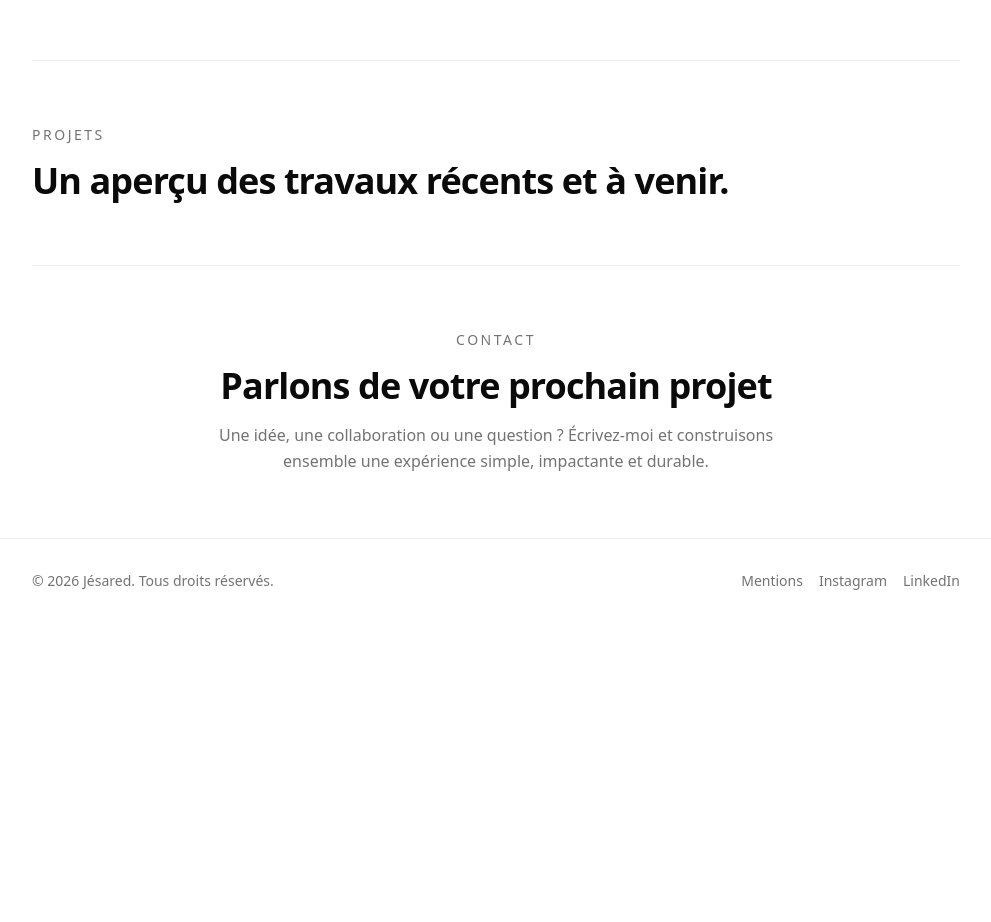
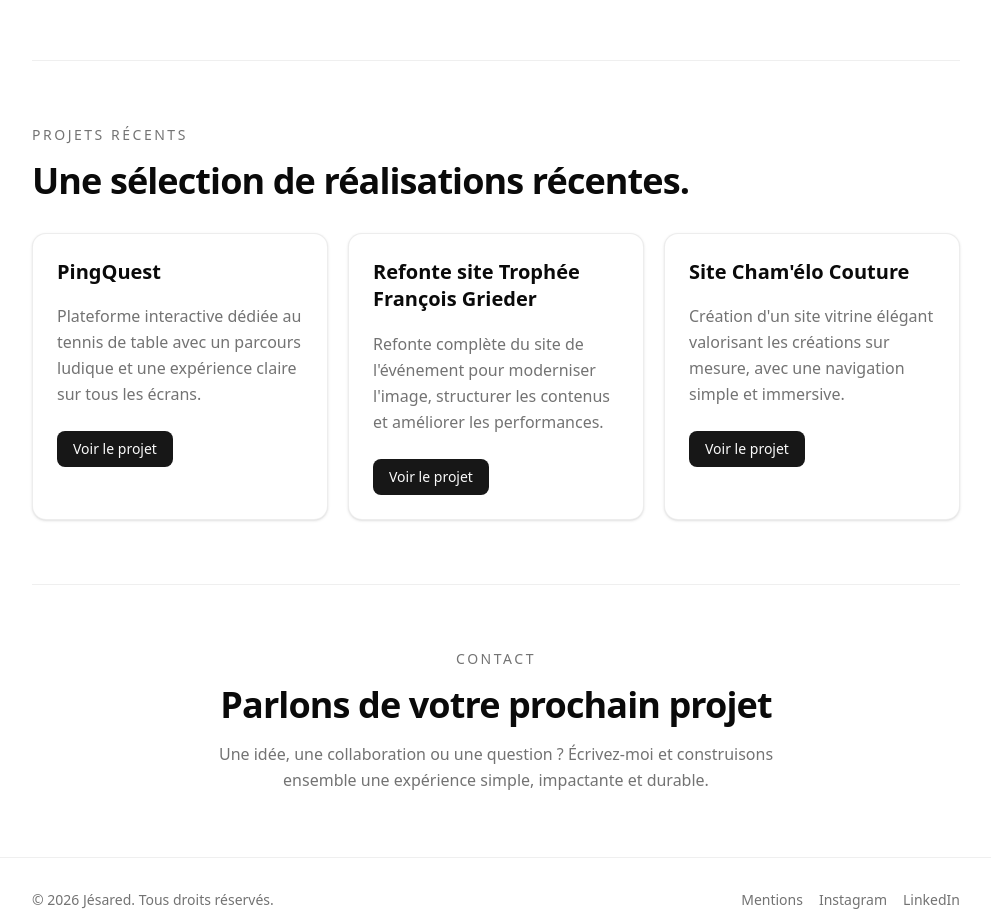
Before and after one commit to jesared/jesared-refonte, a Next.js app: page / in a window 1280 px wide. Shown: the part 1969-2891 px from the top of the page, without its empty margins (144-1135 px from the left). Before the commit the page ends 2592 px from the top, so only its background shows below. Built offline with nearby package versions, Linux system fonts and the light colour scheme.

Commit message:
Ajoute une section projets récents

```diff
--- a/app/page.tsx
+++ b/app/page.tsx
@@ -33,6 +33,27 @@ const univers = [
     description:
       "Sélection de réalisations personnelles et professionnelles, en cours ou déjà publiées.",
     href: "#projets",
+  },
+];
+
+const projetsRecents = [
+  {
+    title: "PingQuest",
+    description:
+      "Plateforme interactive dédiée au tennis de table avec un parcours ludique et une expérience claire sur tous les écrans.",
+    href: "#",
+  },
+  {
+    title: "Refonte site Trophée François Grieder",
+    description:
+      "Refonte complète du site de l'événement pour moderniser l'image, structurer les contenus et améliorer les performances.",
+    href: "#",
+  },
+  {
+    title: "Site Cham'élo Couture",
+    description:
+      "Création d'un site vitrine élégant valorisant les créations sur mesure, avec une navigation simple et immersive.",
+    href: "#",
   },
 ];
 
@@ -132,7 +153,35 @@ export default function Home() {
       </section>
 
       <section id="projets" className="border-t border-border/60 py-14 sm:py-16">
-        <SectionTitle overline="Projets">Un aperçu des travaux récents et à venir.</SectionTitle>
+        <div className="mb-8">
+          <SectionTitle overline="Projets récents">
+            Une sélection de réalisations récentes.
+          </SectionTitle>
+        </div>
+
+        <div className="grid gap-5 sm:grid-cols-2 lg:grid-cols-3">
+          {projetsRecents.map((projet) => (
+            <Card key={projet.title} className="border-border/70">
+              <CardHeader className="space-y-3">
+                <CardTitle className="text-xl leading-snug">{projet.title}</CardTitle>
+                <CardDescription className="text-sm leading-relaxed sm:text-base">
+                  {projet.description}
+                </CardDescription>
+              </CardHeader>
+              <CardContent>
+                <a
+                  href={projet.href}
+                  className={cn(
+                    "inline-flex h-9 items-center justify-center rounded-md px-4 text-sm font-medium transition-colors focus-visible:outline-none focus-visible:ring-2 focus-visible:ring-ring",
+                    "bg-primary text-primary-foreground hover:bg-primary/90"
+                  )}
+                >
+                  Voir le projet
+                </a>
+              </CardContent>
+            </Card>
+          ))}
+        </div>
       </section>
 
       <section id="contact" className="border-t border-border/60 py-14 text-center sm:py-16">
```
